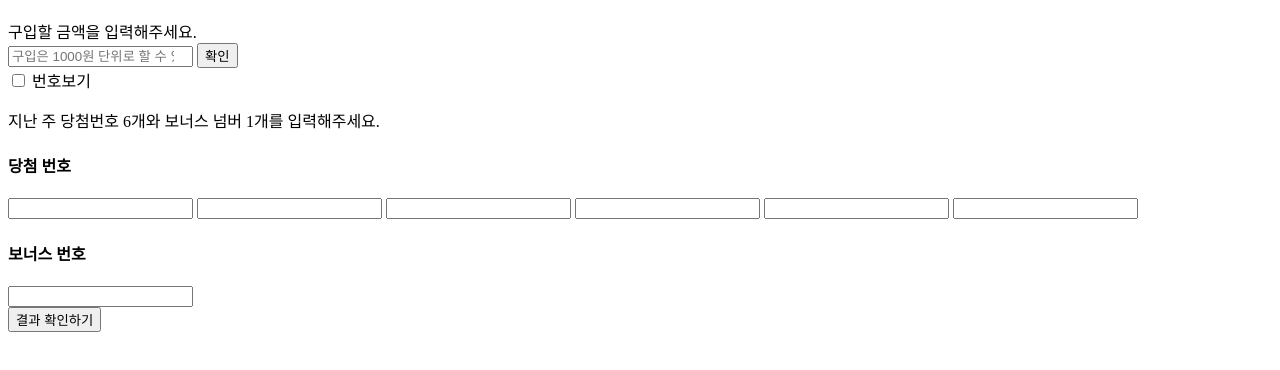
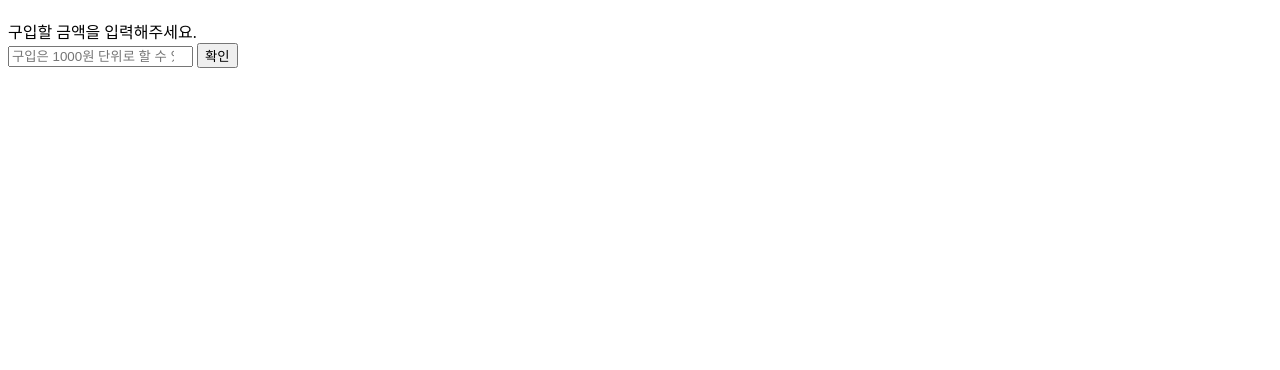
Before and after one commit to solssak/Lotto, a website with bundled scripts: page index.html in a window 1280 px wide. Shown: the part 70-440 px from the top of the page. Built offline with nearby package versions, Linux system fonts and the light colour scheme.

Commit message:
docs : UI 분리를 위한 클래스 추가

```diff
--- a/index.html
+++ b/index.html
@@ -32,8 +32,8 @@
                 id="ticket-issueance-label"
                 class="label flex-auto my-0"
               ></label>
-              <div class="flex-auto d-flex justify-end pr-1">
-                <label class="switch">
+              <div class="result-toggle flex-auto d-flex justify-end pr-1">
+                <label class="switch" style="display: none">
                   <input type="checkbox" class="lotto-numbers-toggle-button" />
                   <span class="text-base font-normal">번호보기</span>
                 </label>
@@ -45,7 +45,7 @@
               class="d-flex flex-wrap"
             ></ul>
           </section>
-          <form class="mt-9">
+          <form class="pass-input-value mt-9" style="display: none">
             <label class="flex-auto d-inline-block mb-3"
               >지난 주 당첨번호 6개와 보너스 넘버 1개를 입력해주세요.</label
             >
```
